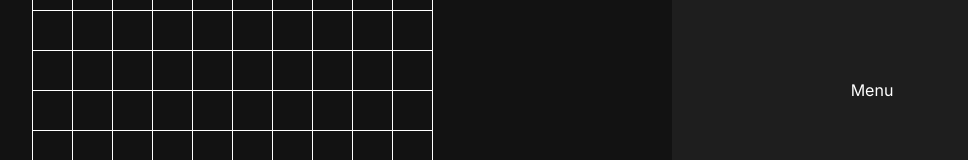
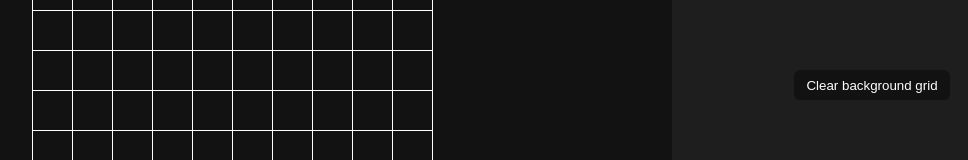
Before and after one commit to Hartaithan/suitable-orders, a React (Vite) app: page / in a window 1280 px wide. Shown: the part 310-470 px from the top of the page, without its empty margins (208-1176 px from the left). Built offline with nearby package versions, Linux system fonts and the light colour scheme.

Commit message:
setup store and add clear background action

```diff
--- a/package.json
+++ b/package.json
@@ -12,7 +12,8 @@
   },
   "dependencies": {
     "react": "^18.2.0",
-    "react-dom": "^18.2.0"
+    "react-dom": "^18.2.0",
+    "zustand": "^4.4.1"
   },
   "devDependencies": {
     "@types/react": "^18.2.15",
--- a/src/components/Background.tsx
+++ b/src/components/Background.tsx
@@ -1,4 +1,5 @@
 import { FC, useEffect, useRef } from "react";
+import { useStore } from "../store";
 
 const bw = 400;
 const bh = 400;
@@ -19,19 +20,19 @@ const drawGrid = (context: CanvasRenderingContext2D) => {
   context.stroke();
 };
 
-const initialize = (canvas: HTMLCanvasElement) => {
-  const context = canvas.getContext("2d");
-  if (!context) return;
-  drawGrid(context);
-};
-
 const Background: FC = () => {
   const ref = useRef<HTMLCanvasElement>(null);
+  const [setBackgroundCanvas] = useStore((state) => [
+    state.setBackgroundCanvas,
+  ]);
 
   useEffect(() => {
     if (!ref.current) return;
-    initialize(ref.current);
-  }, []);
+    const context = ref.current.getContext("2d");
+    if (!context) return;
+    drawGrid(context);
+    setBackgroundCanvas(ref.current, context);
+  }, []); // eslint-disable-line react-hooks/exhaustive-deps
 
   return <canvas id="background" ref={ref} width={cw} height={ch} />;
 };
--- a/src/components/Menu.tsx
+++ b/src/components/Menu.tsx
@@ -1,7 +1,27 @@
 import { FC } from "react";
+import { useStore } from "../store";
 
 const Menu: FC = () => {
-  return <aside id="menu">Menu</aside>;
+  const [backgroundCanvas, backgroundContext] = useStore((state) => [
+    state.backgroundCanvas,
+    state.backgroundContext,
+  ]);
+
+  const clearBackgroundGrid = () => {
+    if (!backgroundCanvas || !backgroundContext) return;
+    backgroundContext.clearRect(
+      0,
+      0,
+      backgroundCanvas.width,
+      backgroundCanvas.height,
+    );
+  };
+
+  return (
+    <aside id="menu">
+      <button onClick={clearBackgroundGrid}>Clear background grid</button>
+    </aside>
+  );
 };
 
 export default Menu;
--- a/src/index.css
+++ b/src/index.css
@@ -37,3 +37,19 @@ body {
   justify-content: center;
   background: #1e1e1e;
 }
+
+button {
+  min-height: 30px;
+  border-radius: 6px;
+  padding: 6px 12px;
+  background: #121212;
+  color: #fff;
+  border: none;
+  outline: none;
+  margin-bottom: 10px;
+  cursor: pointer;
+}
+
+button:hover {
+  background: #2a2a2a;
+}
--- /dev/null
+++ b/src/models/StoreModel.ts
@@ -0,0 +1,11 @@
+export type NullableCanvas = HTMLCanvasElement | null;
+export type NullableContext = CanvasRenderingContext2D | null;
+
+export interface Store {
+  backgroundCanvas: NullableCanvas;
+  backgroundContext: NullableContext;
+  setBackgroundCanvas: (
+    canvas: NullableCanvas,
+    context: NullableContext,
+  ) => void;
+}
--- /dev/null
+++ b/src/store.ts
@@ -0,0 +1,13 @@
+import { create } from "zustand";
+import { Store } from "./models/StoreModel";
+
+export const useStore = create<Store>()((set) => ({
+  backgroundCanvas: null,
+  backgroundContext: null,
+  setBackgroundCanvas: (canvas, context) =>
+    set((state) => ({
+      ...state,
+      backgroundCanvas: canvas,
+      backgroundContext: context,
+    })),
+}));
```
Also changed, not shown: 1 other file (tests, documents, lock files or other folders).
